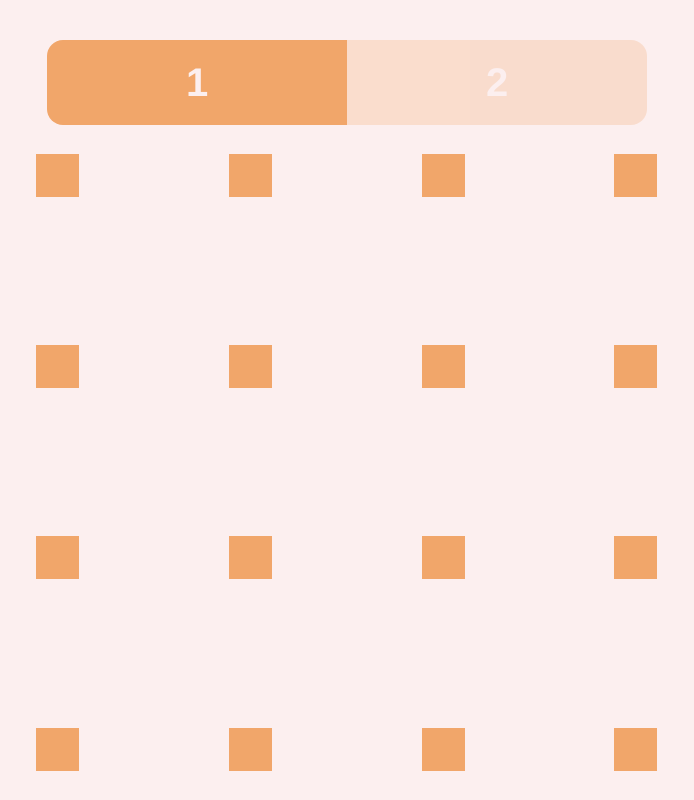
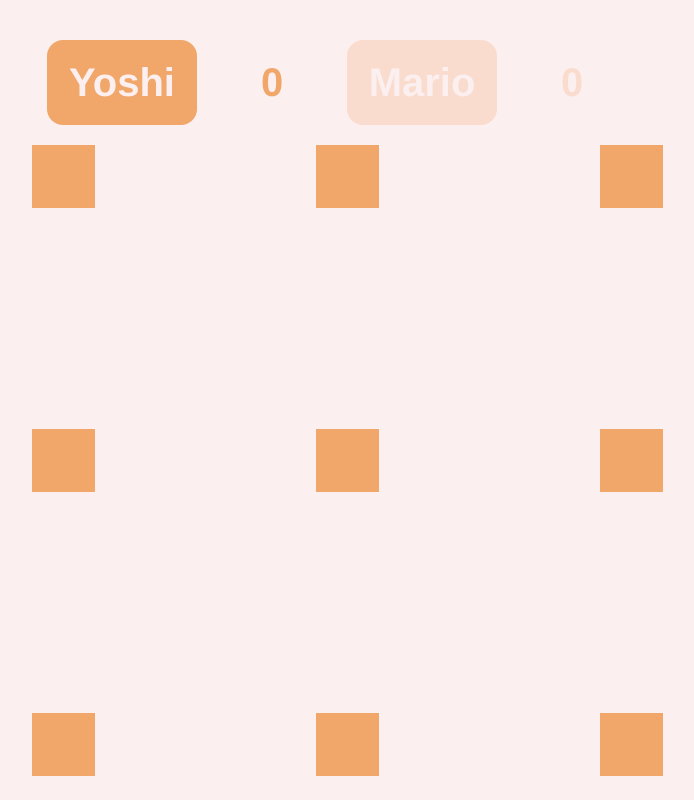
Before and after one commit to cornerkitten/dots, a website built with webpack: page index.html in a window 1280 px wide. Shown: the whole page, without its empty margins (293-987 px from the left). Built offline with nearby package versions, Linux system fonts and the light colour scheme.

Commit message:
Add player names (CodePen prototype v15)

```diff
--- a/index.html
+++ b/index.html
@@ -3,7 +3,7 @@
 <head>
     <meta charset="utf-8" />
     <link rel="stylesheet" href="bundle.css" />
-    <title>Dot Game Prototype - V14 Animated Start</title>
+    <title>Dot Game Prototype - V15 Player Names</title>
 </head>
 <body>
   <div id="app" class="container">
--- a/index.js
+++ b/index.js
@@ -1,25 +1,26 @@
 // TODO
 //  - Add cell capturing (consider having something collected from the center)
-//  - Fix required vs isRequired on component props
 // DONE
 //  - Refactor state logic
 //  - Refresh h-line component when state changes for $store.state.hLines
+//  - Fix required vs isRequired on component props (should be required)
+
+const DOT_COUNT = 3;
+
 document.addEventListener('touchstart', () => {}, true);
 
 Vue.component('overview', {
   computed: {
-    currentPlayer() {
-      return this.$store.state.currentPlayer;
-    },
     winStatus() {
-      const player = this.$store.getters.winner;
+      const winnerId = this.$store.getters.winner;
 
-      if (player === 0) {
-        return 'Tie!';
-      } else if (player > 0) {
-        return `Player ${player} Wins!`;
+      if (winnerId === 0) {
+        let firstPlayerName = this.$store.getters.playerName(1);
+        let secondPlayerName = this.$store.getters.playerName(2);
+        return `${firstPlayerName} & ${secondPlayerName} Tie`;
       } else {
-        return undefined;
+        let winnerName = this.$store.getters.playerName(winnerId);
+        return `${winnerName} Wins`;
       }
     },
     isPlaying() {
@@ -36,13 +37,9 @@
   template: `
     <div class="overview">
       <template v-if="isPlaying">
-        <!-- <player player-id="1" name="A"></player>
-        <player player-id="2" name="B"></player> -->
-        <div class="player" v-bind:class="{ 'current-player': currentPlayer === 1 }">
-          1
-        </div>
-        <div class="player" v-bind:class="{ 'current-player': currentPlayer === 2 }">
-          2
+        <div class="players">
+          <player :player-id="1"></player>
+          <player :player-id="2"></player>
         </div>
       </template>
       <template v-else>
@@ -56,25 +53,38 @@
 
 Vue.component('player', {
   props: {
-    name: {
-      type: String,
-      required: true,
-    },
+    // playerName: {
+    //   type: String,
+    //   required: true,
+    // },
     playerId: {
       type: Number,
       required: true,
     }
   },
   computed: {
+    isCurrentPlayer() {
+      return this.$store.state.currentPlayer === this.playerId;
+    },
     score() {
-      console.info('playerId', this.playerId);
+      // console.info('playerId', this.playerId);
       return this.$store.state.scores[this.playerId];
     },
+    name() {
+      return this.$store.getters.playerName(this.playerId);
+    },
   },
+  // data() {
+  //   return {
+  //     classes: {
+  //       'current-player': this.currentPlayer === this.playerId,
+  //     },
+  //   };
+  // },
   template: `
-    <div>
-      <div>{{ name }}</div>
-      <div>{{ score }}</div>
+    <div class="player" v-bind:class="{ 'current-player': isCurrentPlayer }">
+      <div class="name">{{ name }}</div>
+      <div class="score">{{ score }}</div>
     </div>
   `,
 });
@@ -126,15 +136,15 @@
   props: {
     row: {
       type: Number,
-      isRequired: true,
+      required: true,
     },
     leftCol: {
       type:Number,
-      isRequired: true,
+      required: true,
     },
     rightCol: {
       type:Number,
-      isRequired: true,
+      required: true,
     },
   },
   computed: {
@@ -154,15 +164,15 @@
   props: {
     col: {
       type: Number,
-      isRequired: true,
+      required: true,
     },
     topRow: {
       type: Number,
-      isRequired: true,
+      required: true,
     },
     bottomRow: {
       type: Number,
-      isRequired: true,
+      required: true,
     },
   },
   computed: {
@@ -182,11 +192,11 @@
   props: {
     topRow: {
       type: Number,
-      isRequired: true,
+      required: true,
     },
     leftCol: {
       type: Number,
-      isRequired: true,
+      required: true,
     },
   },
   computed: {
@@ -199,10 +209,11 @@
       return result;
     },
     player() {
-      return this.$store.getters.playerAtCell({
+      let playerId = this.$store.getters.playerAtCell({
         topRow: this.topRow,
         leftCol: this.leftCol,
       });
+      return this.$store.getters.playerInitial(playerId);
     },
   },
   template: `
@@ -255,8 +266,6 @@
 });
 
 
-
-const DOT_COUNT = 4;
 
 function squareNodeId(row, col) {
   return `r${row}c${col}`;
@@ -401,6 +410,7 @@
     currentPlayer: 1,
     maxScore: Math.pow(DOT_COUNT - 1, 2),
     scores: { 1: 0, 2: 0 },
+    playerNames: { 1: 'Yoshi', 2: 'Mario' },
   },
   getters: {
     isSelectedDot(state) {
@@ -428,6 +438,12 @@
         ];
         return state.faces[squareFaceId(nodes)];
       });
+    },
+    playerName(state) {
+      return playerId => state.playerNames[playerId];
+    },
+    playerInitial(state) {
+      return playerId => state.playerNames[playerId].substr(0, 1);
     },
     winner(state) {
       // console.info('winner getter');
--- a/index.scss
+++ b/index.scss
@@ -28,50 +28,73 @@
 
 .overview {
   display: flex;
+  font-size: 5vh;
+  font-weight: bold;
+  height: 10vh;
   padding-top: 5vh;
   width: 75vmin;
 
-  .status, .player {
+  .players {
+    display: grid;
+    grid-template-columns: 50% 50%;
+    width: 100%;
+  }
+
+  .status {
     background-color: $line-color;
     color: $bg-color;
     cursor: default;
-    font-size: 5vh; // 3rem
-    font-weight: bold;
     // height: 5vmin;
-    opacity: 0.25;
     padding: 2.5vmin 0; // 16px
     text-align: center;
     transition: opacity 0.5s;
     user-select: none;
     width: 50%;
+  }
+
+  .status {
+    border-radius: 16px;
+    width: 100%;
+  }
+
+  .player:first-child {
+    border-radius: 16px 0 0 16px;
+  }
+
+  .player:last-child {
+    border-radius: 0 16px 16px 0;
+  }
+}
+
+.overview {
+  .player {
+    cursor: default;
+    display: flex;
+    justify-content: center;
+    opacity: 0.25;
+    transition: opacity 0.5s;
 
     &.current-player {
       opacity: 1;
     }
+
+    & > * {
+      padding: 2.5vmin;
+      text-align: center;
+      width: 40%;
     }
 
-  .status {
+    .name {
+      background-color: $line-color;
+      color: $bg-color;
+      user-select: none;
       border-radius: 16px;
-    opacity: 1;
-    width: 100%;
     }
 
-  & > .player:first-child {
-    border-radius: 16px 0 0 16px;
+    .score {
+      color: $line-color;
     }
-
-  & > .player:last-child {
-    border-radius: 0 16px 16px 0;
   }
-
-//   svg {
-//     height: 100%;
-
-//     text {
-//       fill: $bg-color;
-//       font-family: 'Helvetica', 'Arial', sans-serif;
-//     }
-//   }
 }
 
 .dot-graph {
--- a/package.json
+++ b/package.json
@@ -1,6 +1,6 @@
 {
   "name": "dots",
-  "version": "0.14.0",
+  "version": "0.15.0",
   "description": "Play a game of Dots with a friend.",
   "main": "index.js",
   "scripts": {
```
Lines whose indentation alone changed are shown as unchanged.
